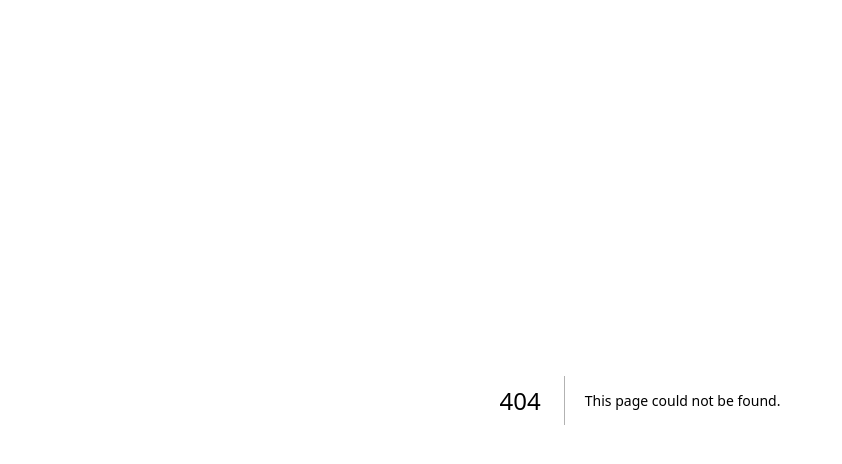
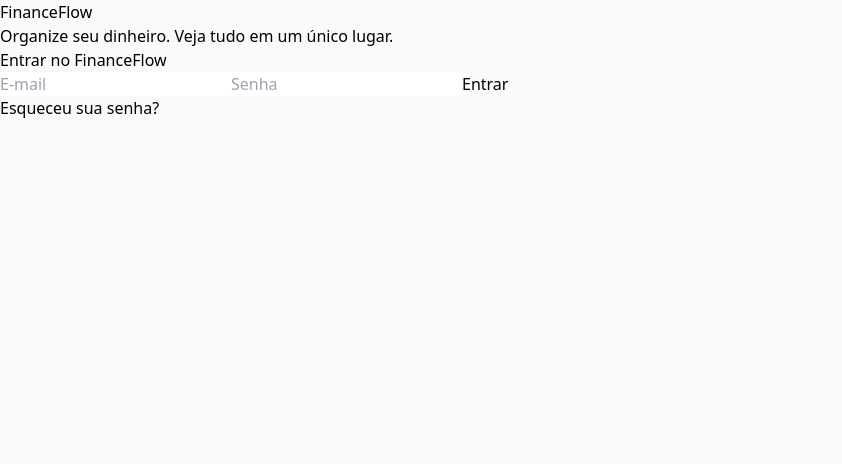
Before and after one commit to lglducci/FinanceFlow, a Next.js app: page / in a window 1280 px wide. Before the commit this address had no page. Shown: the top 464 px of the page, without its empty margins (0-842 px from the left). Built offline with nearby package versions, Linux system fonts and the light colour scheme.

Commit message:
Create page.js

```diff
--- /dev/null
+++ b/app/page.js
@@ -0,0 +1,6 @@
+// app/page.js
+import LoginPage from "./Login/page";
+
+export default function Home() {
+  return <LoginPage />;
+}
```
